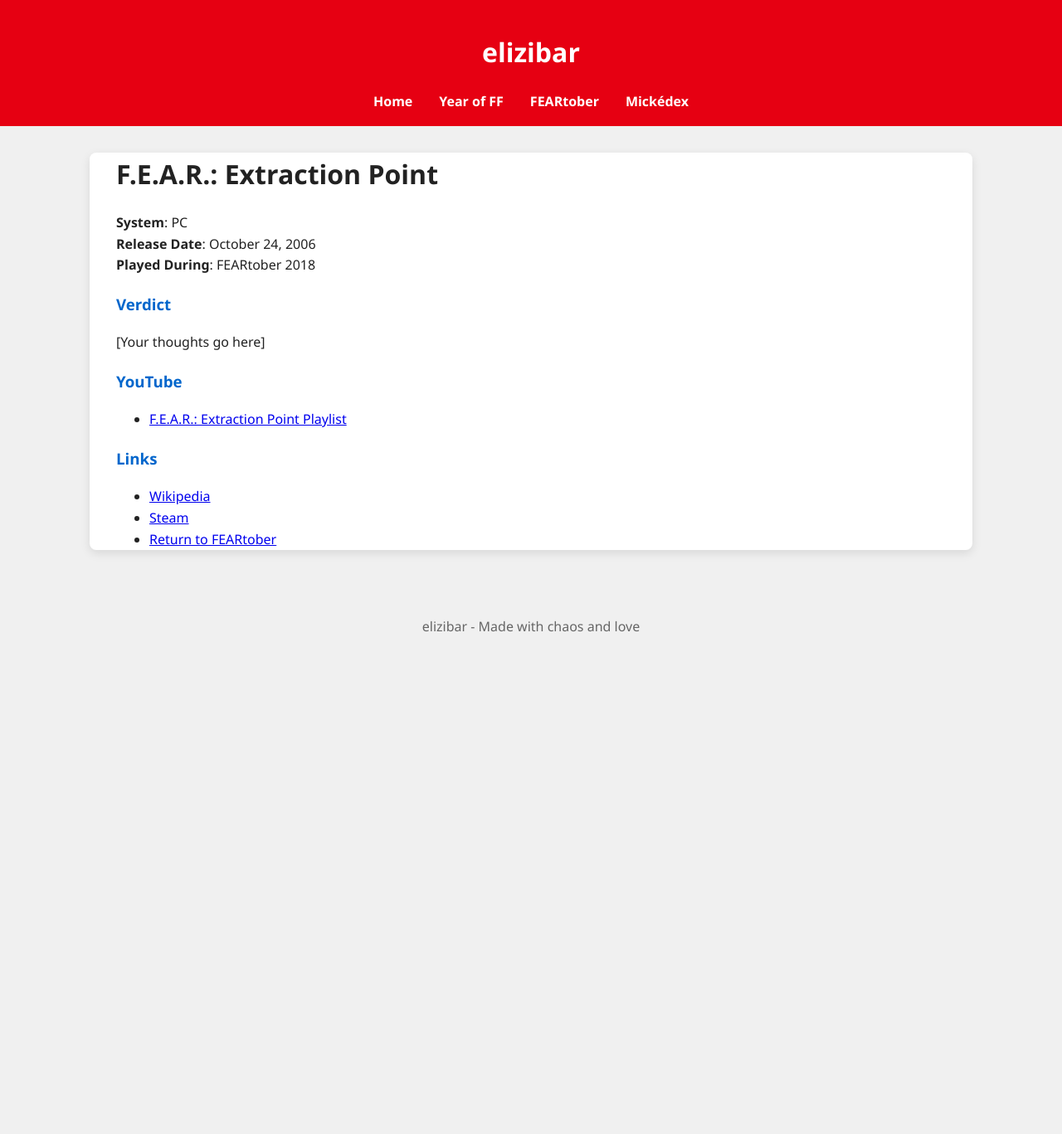
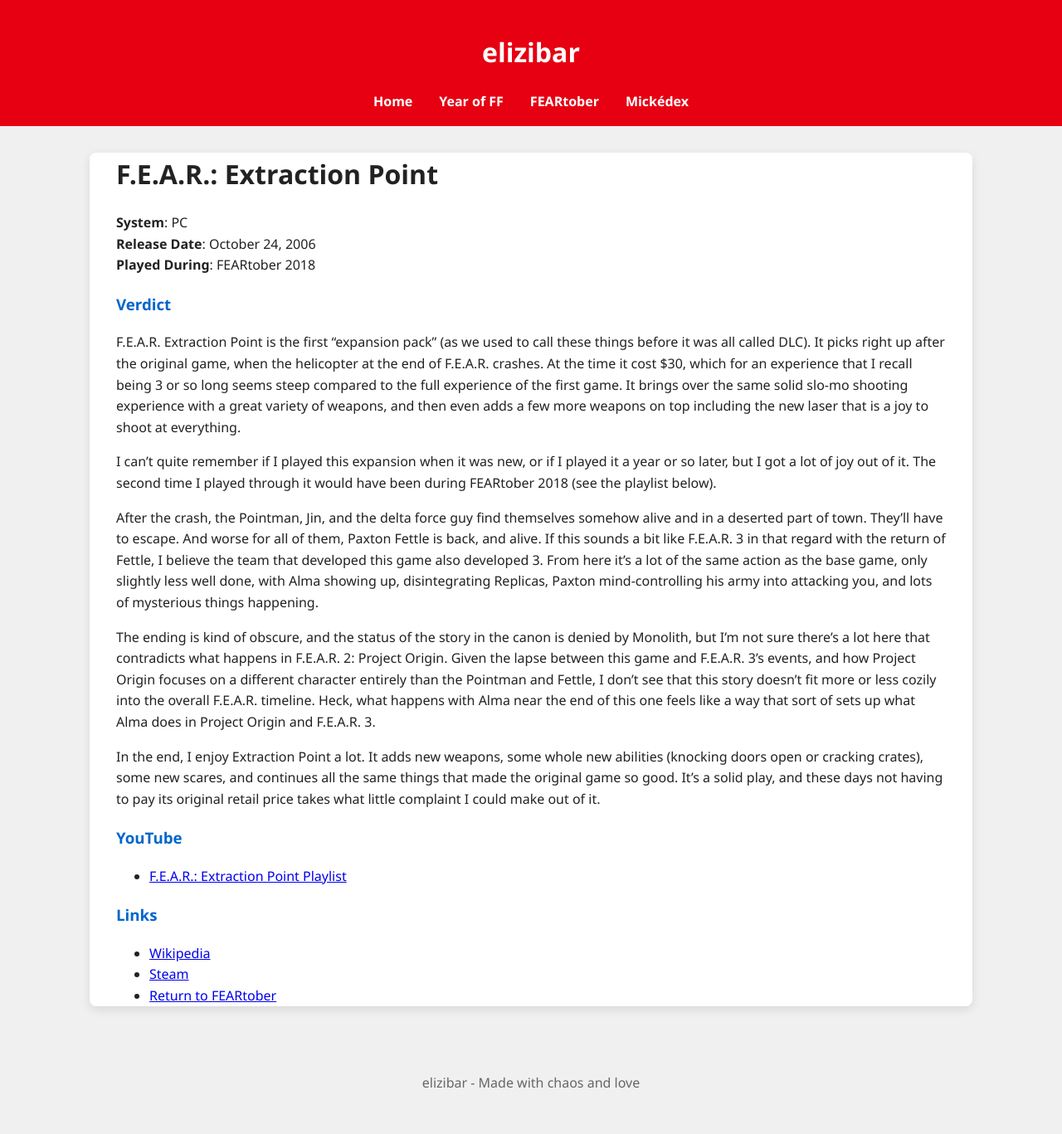
Before and after one commit to elizibar/elizibar.github.io, a Jekyll site: the page built from feartober/fearep.md, in a window 1280 px wide. Shown: the whole page at 83% size. Built offline with Jekyll 4.4.1, drawn with Linux system fonts in a browser that asks for light colours; before the commit the page ends 900 px from its top, so only the background shows below that.

Commit message:
Update fearep.md

```diff
--- a/feartober/fearep.md
+++ b/feartober/fearep.md
@@ -12,7 +12,15 @@ permalink: /feartober/fear-extraction-point/
 
 ### Verdict
 
-[Your thoughts go here]
+F.E.A.R. Extraction Point is the first "expansion pack" (as we used to call these things before it was all called DLC). It picks right up after the original game, when the helicopter at the end of F.E.A.R. crashes. At the time it cost $30, which for an experience that I recall being 3 or so long seems steep compared to the full experience of the first game. It brings over the same solid slo-mo shooting experience with a great variety of weapons, and then even adds a few more weapons on top including the new laser that is a joy to shoot at everything.
+
+I can't quite remember if I played this expansion when it was new, or if I played it a year or so later, but I got a lot of joy out of it. The second time I played through it would have been during FEARtober 2018 (see the playlist below).
+
+After the crash, the Pointman, Jin, and the delta force guy find themselves somehow alive and in a deserted part of town. They'll have to escape. And worse for all of them, Paxton Fettle is back, and alive. If this sounds a bit like F.E.A.R. 3 in that regard with the return of Fettle, I believe the team that developed this game also developed 3. From here it's a lot of the same action as the base game, only slightly less well done, with Alma showing up, disintegrating Replicas, Paxton mind-controlling his army into attacking you, and lots of mysterious things happening.
+
+The ending is kind of obscure, and the status of the story in the canon is denied by Monolith, but I'm not sure there's a lot here that contradicts what happens in F.E.A.R. 2: Project Origin. Given the lapse between this game and F.E.A.R. 3's events, and how Project Origin focuses on a different character entirely than the Pointman and Fettle, I don't see that this story doesn't fit more or less cozily into the overall F.E.A.R. timeline. Heck, what happens with Alma near the end of this one feels like a way that sort of sets up what Alma does in Project Origin and F.E.A.R. 3.
+
+In the end, I enjoy Extraction Point a lot. It adds new weapons, some whole new abilities (knocking doors open or cracking crates), some new scares, and continues all the same things that made the original game so good. It's a solid play, and these days not having to pay its original retail price takes what little complaint I could make out of it.
 
 ### YouTube
 
```
